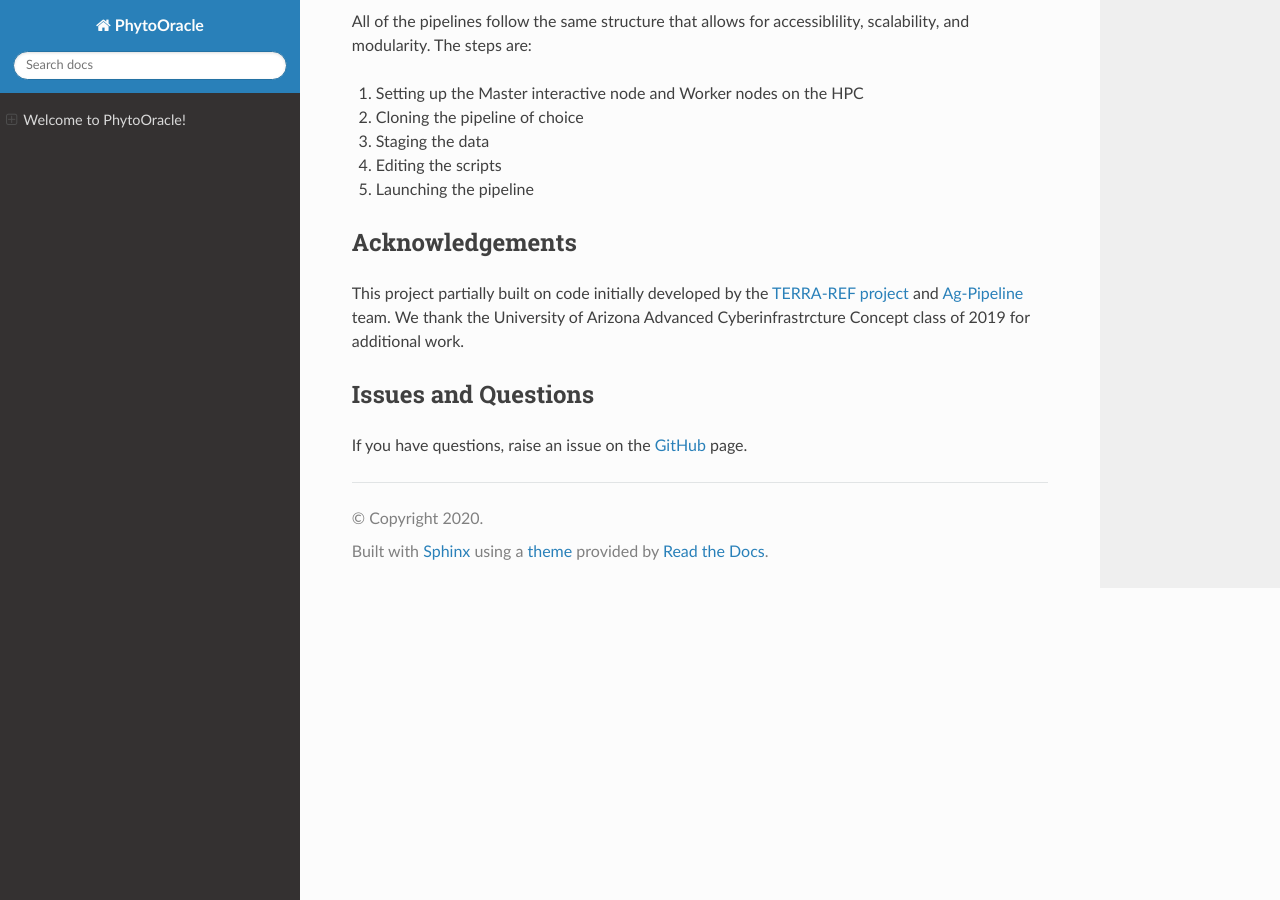
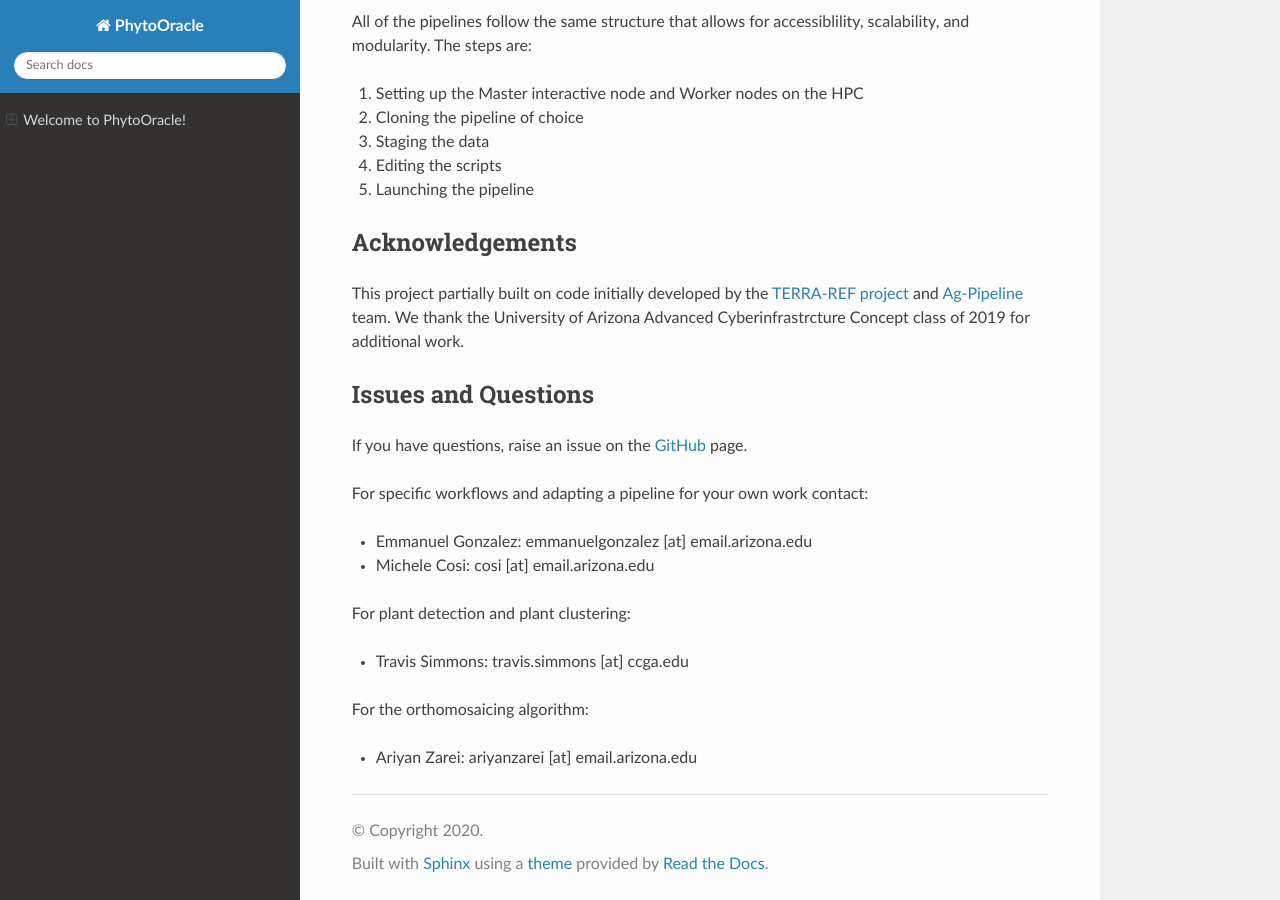
Before and after one commit to LyonsLab/PhytoOracle, a Sphinx documentation site: the page built from docs/index.rst, in a window 1280 px wide and 900 px high, scrolled down 605 px. Built offline with Sphinx 7.4.7 and the Read the Docs theme 2.0.0, drawn with Linux system fonts in a browser that asks for light colours.

Commit message:
contacts

```diff
--- a/docs/index.rst
+++ b/docs/index.rst
@@ -57,3 +57,16 @@ Issues and Questions
 ====================
 
 If you have questions, raise an issue on the `GitHub <https://github.com/LyonsLab/PhytoOracle/>`_ page.
+
+For specific workflows and adapting a pipeline for your own work contact:
+
+* Emmanuel Gonzalez: emmanuelgonzalez [at] email.arizona.edu
+* Michele Cosi: cosi [at] email.arizona.edu
+
+For plant detection and plant clustering:
+
+* Travis Simmons: travis.simmons [at] ccga.edu
+
+For the orthomosaicing algorithm:
+
+* Ariyan Zarei: ariyanzarei [at] email.arizona.edu
```
